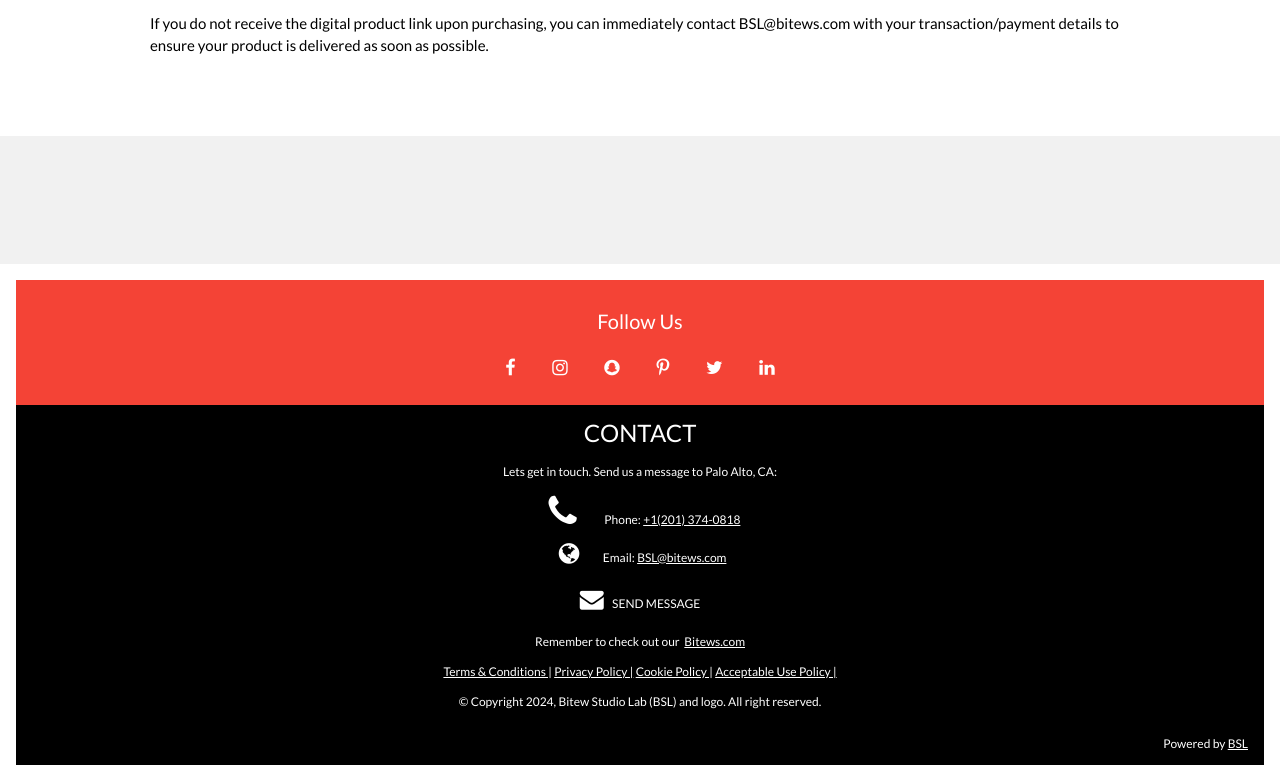
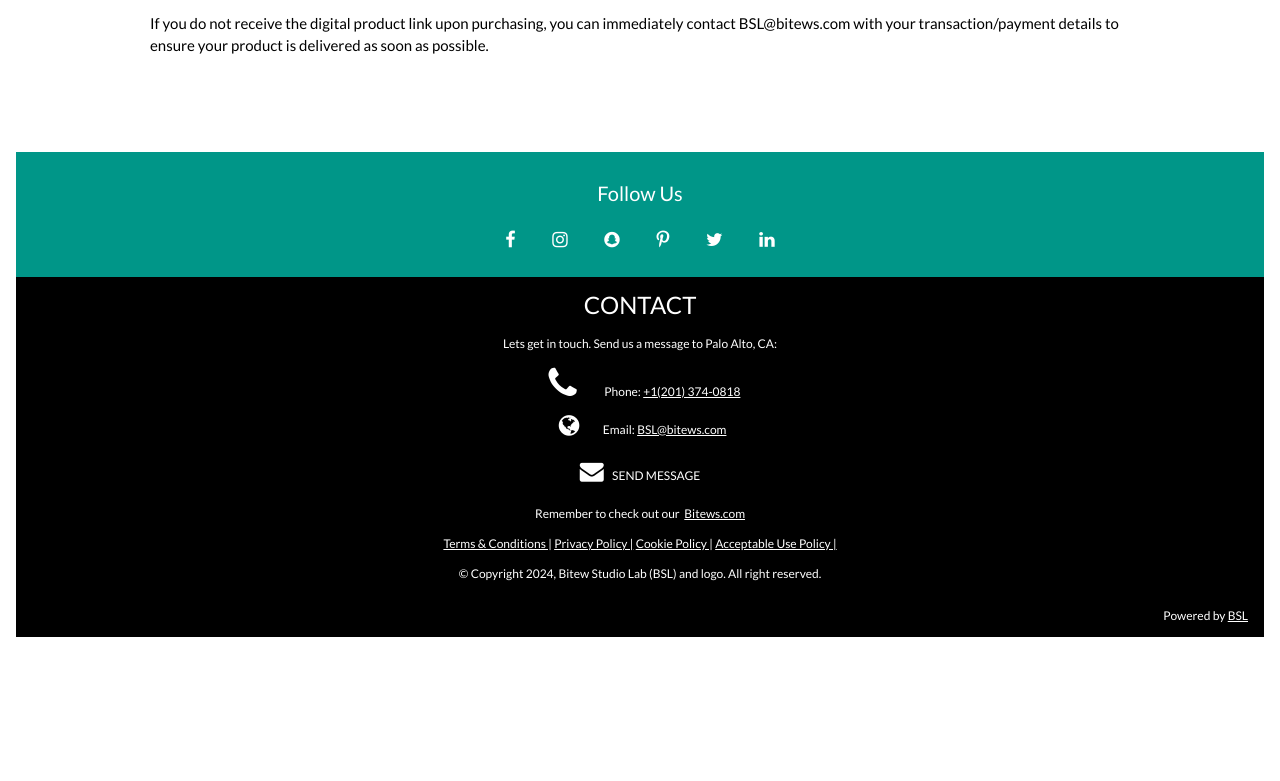
Before and after one commit to b2tisase/RP, a plain HTML site: page index.html in a window 1280 px wide. Shown: the part 1165-1946 px from the top of the page. After the commit the page ends 1818 px from the top, so only its background shows below. Drawn offline with nearby package versions, Linux system fonts and the light colour scheme.

Commit message:
Update index.html

```diff
--- a/index.html
+++ b/index.html
@@ -197,9 +197,7 @@ body,h1,h2,h3,h4,h5,h6 {font-family: "Lato", sans-serif}
 </div>
 
 <!-- Second Grid -->
-<div class="w3-row-padding w3-light-grey w3-padding-64 w3-container">
-  <div class="w3-content">
-    <div class="w3-third w3-center">
+
 
       <!-- Remove coffee cup image -->
 
@@ -239,7 +237,7 @@ body,h1,h2,h3,h4,h5,h6 {font-family: "Lato", sans-serif}
 
 
   <!-- Footer -->
-<footer class="w3-container w3-padding-16 w3-center w3-red w3-xlarge">
+<footer class="w3-container w3-padding-16 w3-center w3-teal w3-xlarge">
 
 
 
```
